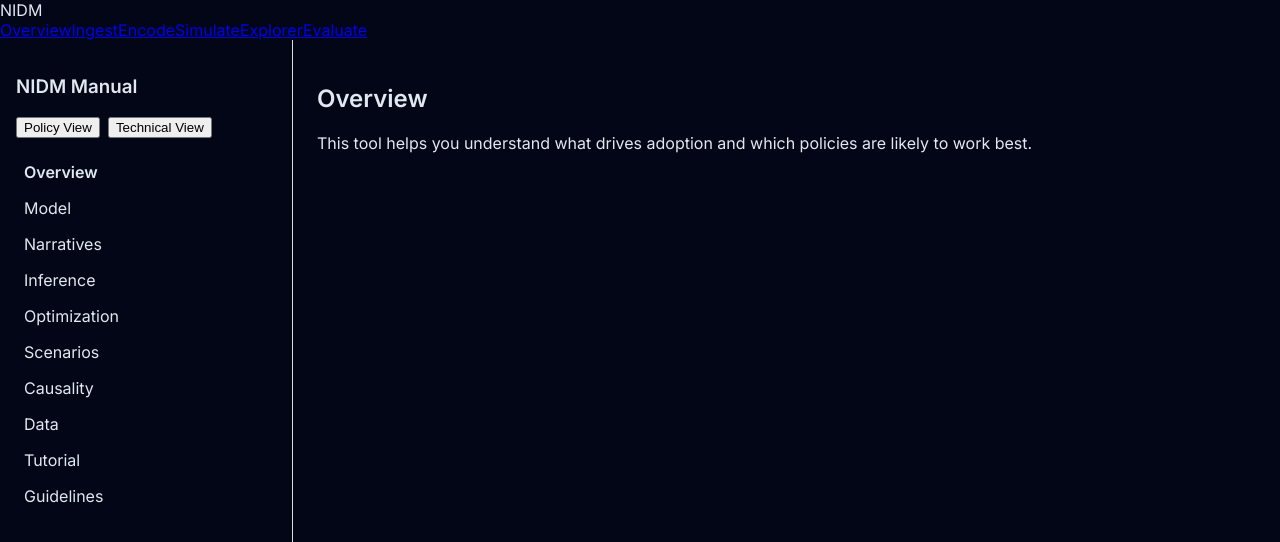
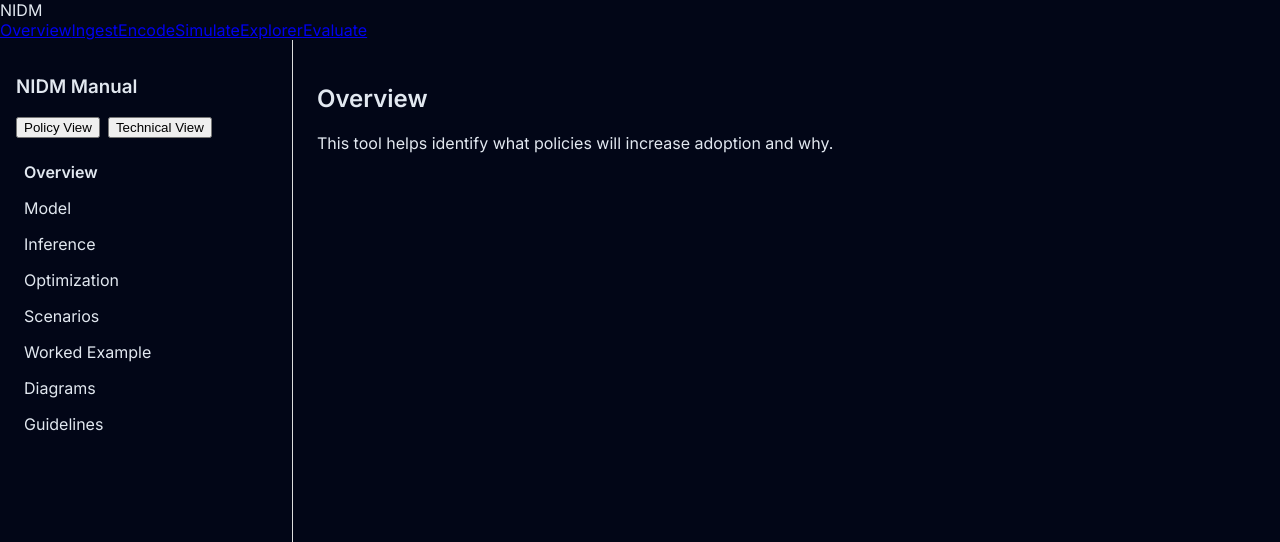
Before and after one commit to Naphymoro/nidm-rwanda-dashboard, a Next.js app in the folder frontend/: page /manual in a window 1280 px wide. Shown: the top 542 px of the page. Built offline with nearby package versions, Linux system fonts and the light colour scheme.

Commit message:
Upgrade manual to research-grade with walkthrough and diagrams

```diff
--- a/frontend/app/manual/page.tsx
+++ b/frontend/app/manual/page.tsx
@@ -5,13 +5,11 @@ import { useState } from "react";
 const sections = [
   "Overview",
   "Model",
-  "Narratives",
   "Inference",
   "Optimization",
   "Scenarios",
-  "Causality",
-  "Data",
-  "Tutorial",
+  "Worked Example",
+  "Diagrams",
   "Guidelines",
 ];
 
@@ -30,99 +28,92 @@ export default function ManualPage() {
     <div style={{ display: "flex", height: "100vh" }}>
       <aside style={{ width: 260, borderRight: "1px solid #ddd", padding: 16 }}>
         <h3>NIDM Manual</h3>
-
         <div style={{ marginBottom: 16 }}>
-          <button onClick={() => setMode("policy")} style={{ marginRight: 8 }}>
-            Policy View
-          </button>
+          <button onClick={() => setMode("policy")} style={{ marginRight: 8 }}>Policy View</button>
           <button onClick={() => setMode("technical")}>Technical View</button>
         </div>
-
         {sections.map((s) => (
-          <div
-            key={s}
-            onClick={() => setActive(s)}
-            style={{ cursor: "pointer", padding: 8, fontWeight: active === s ? "bold" : "normal" }}
-          >
+          <div key={s} onClick={() => setActive(s)} style={{ cursor: "pointer", padding: 8, fontWeight: active === s ? "bold" : "normal" }}>
             {s}
           </div>
         ))}
       </aside>
 
       <main style={{ flex: 1, padding: 24, overflowY: "auto" }}>
+
         {active === "Overview" && (
           <Section
             title="Overview"
-            technical={<p>NIDM integrates narrative encoding, Bayesian inference, optimization, and simulation into a unified computational framework.</p>}
-            policy={<p>This tool helps you understand what drives adoption and which policies are likely to work best.</p>}
+            technical={<p>This system integrates narrative encoding, Bayesian inference, and optimal control of adoption dynamics.</p>}
+            policy={<p>This tool helps identify what policies will increase adoption and why.</p>}
           />
         )}
 
         {active === "Model" && (
           <Section
-            title="Model"
+            title="Mathematical Model"
             technical={<div>
               <p>Core equation:</p>
               <pre>{`dA/dt = βA(1-A) + γ(1-A) - δA`}</pre>
-              <p>β = diffusion, γ = intervention effect, δ = resistance</p>
+              <p>β: diffusion, γ: intervention, δ: resistance</p>
             </div>}
-            policy={<p>Adoption grows through peer influence and policy support, but can slow due to barriers.</p>}
-          />
-        )}
-
-        {active === "Narratives" && (
-          <Section
-            title="Narratives"
-            technical={<p>Narratives are encoded into structured variables influencing model parameters.</p>}
-            policy={<p>Community stories reveal trust, barriers, and affordability issues that shape outcomes.</p>}
+            policy={<p>Adoption increases through social influence and policy support but slows due to barriers.</p>}
           />
         )}
 
         {active === "Inference" && (
           <Section
-            title="Inference"
-            technical={<p>Bayesian inference updates parameter distributions using observed data.</p>}
-            policy={<p>The system learns from data and improves its understanding over time.</p>}
+            title="Bayesian Inference"
+            technical={<div>
+              <pre>{`p(θ|data) ∝ p(data|θ)p(θ)`}</pre>
+              <p>Posterior distributions quantify uncertainty.</p>
+            </div>}
+            policy={<p>The system learns from data and updates its confidence about outcomes.</p>}
           />
         )}
 
         {active === "Optimization" && (
           <Section
             title="Optimization"
-            technical={<p>Multi-objective optimization maximizes adoption under constraints.</p>}
-            policy={<p>The system suggests the best mix of interventions within your budget.</p>}
+            technical={<div>
+              <pre>{`max A_final - λ Cost + α Equity`}</pre>
+              <p>Multi-objective optimization balances outcomes.</p>
+            </div>}
+            policy={<p>The system finds the best policy mix within your constraints.</p>}
           />
         )}
 
         {active === "Scenarios" && (
           <Section
-            title="Scenarios"
-            technical={<p>Scenario simulation evaluates trajectories under different parameter settings.</p>}
-            policy={<p>You can compare different strategies before making decisions.</p>}
+            title="Scenario Simulation"
+            technical={<p>Policies map to parameters → trajectories.</p>}
+            policy={<p>You can compare different strategies before acting.</p>}
           />
         )}
 
-        {active === "Causality" && (
+        {active === "Worked Example" && (
           <Section
-            title="Causality"
-            technical={<p>Counterfactual methods estimate causal impact of interventions.</p>}
-            policy={<p>The system helps you understand what actually causes change.</p>}
+            title="Worked Example"
+            technical={<div>
+              <pre>{`Input: [0.12,0.15,0.18,0.22]
+→ Bayesian inference → parameters
+→ Optimization → allocation
+→ Simulation → trajectories`}</pre>
+            </div>}
+            policy={<ol>
+              <li>Enter data</li>
+              <li>Run analysis</li>
+              <li>Compare scenarios</li>
+              <li>Select best policy</li>
+            </ol>}
           />
         )}
 
-        {active === "Data" && (
+        {active === "Diagrams" && (
           <Section
-            title="Data"
-            technical={<p>Requires narrative, adoption, and intervention datasets.</p>}
-            policy={<p>Better data leads to better insights.</p>}
-          />
-        )}
-
-        {active === "Tutorial" && (
-          <Section
-            title="Tutorial"
-            technical={<ol><li>Input data</li><li>Run inference</li><li>Run optimization</li><li>Analyze outputs</li></ol>}
-            policy={<ol><li>Enter your data</li><li>Run analysis</li><li>Compare results</li><li>Export report</li></ol>}
+            title="System Diagram"
+            technical={<pre>{`Narratives → Encoding → Parameters → Simulation → Optimization → Policy`}</pre>}
+            policy={<p>The system converts stories into decisions through a structured pipeline.</p>}
           />
         )}
 
@@ -130,9 +121,10 @@ export default function ManualPage() {
           <Section
             title="Guidelines"
             technical={<ul><li>Check uncertainty</li><li>Validate assumptions</li></ul>}
-            policy={<ul><li>Compare scenarios</li><li>Avoid single-number conclusions</li><li>Use outputs as guidance</li></ul>}
+            policy={<ul><li>Compare scenarios</li><li>Avoid single values</li></ul>}
           />
         )}
+
       </main>
     </div>
   );
```
